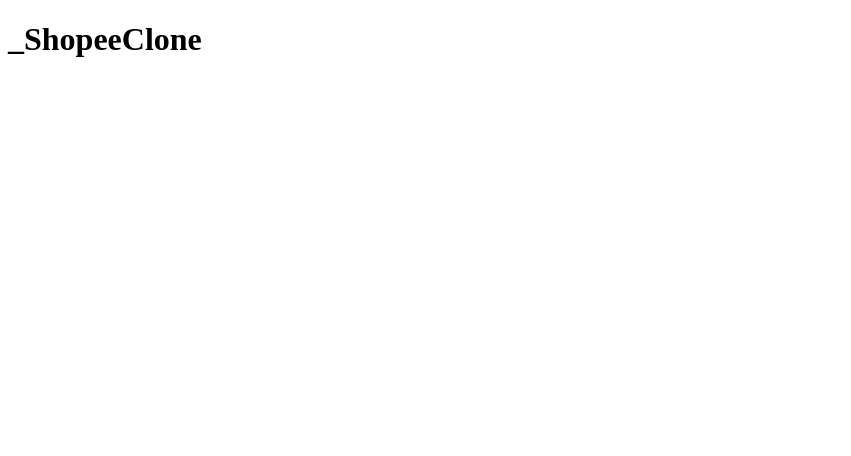
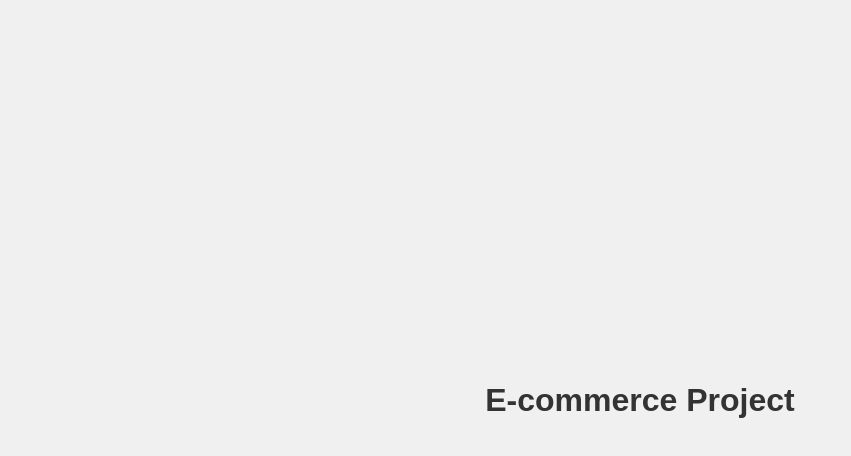
Before and after one commit to hieudepoet/_ShopeeClone, a plain HTML site: page index.html in a window 1280 px wide. Shown: the whole page, without its empty margins (0-851 px from the left). Drawn offline with Linux system fonts and the light colour scheme.

Commit message:
updatenigga

```diff
--- a/index.html
+++ b/index.html
@@ -3,10 +3,23 @@
 <head>
     <meta charset="UTF-8">
     <meta name="viewport" content="width=device-width, initial-scale=1.0">
-    <title>_ShopeeClone</title>
+    <title>E-commerce Project</title>
+    <style>
+        body {
+            font-family: Arial, sans-serif;
+            display: flex;
+            justify-content: center;
+            align-items: center;
+            height: 100vh;
+            margin: 0;
+            background-color: #f0f0f0;
+        }
+        h1 {
+            color: #333;
+        }
+    </style>
 </head>
 <body>
-
-<h1>_ShopeeClone</h1>
+    <h1>E-commerce Project</h1>
 </body>
 </html>
```
